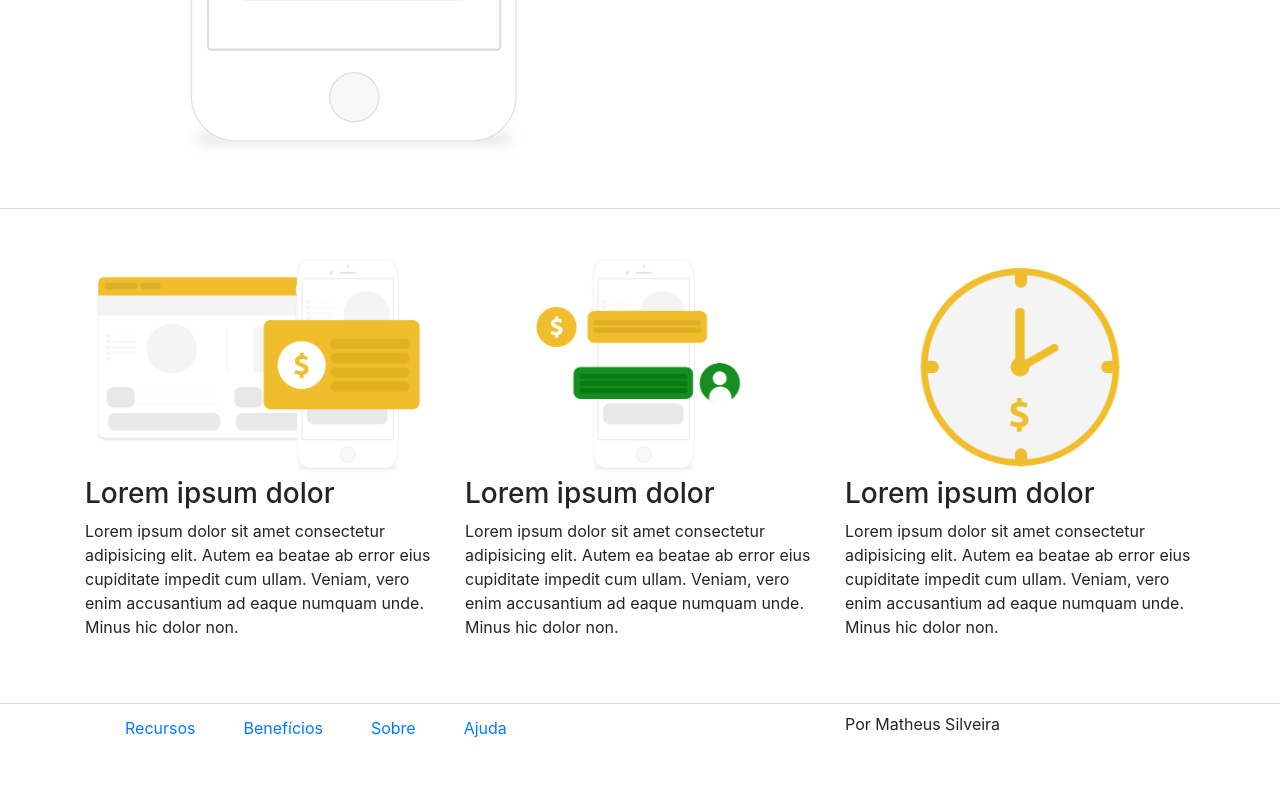
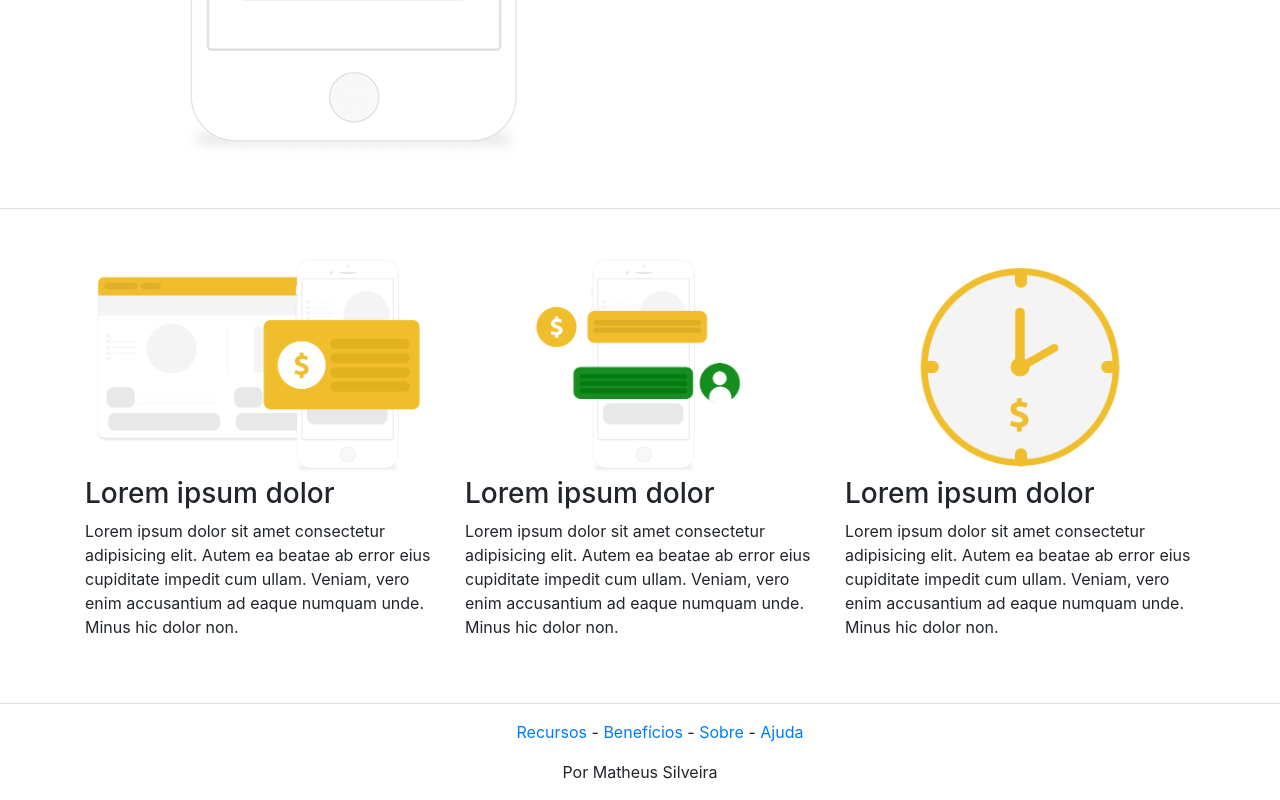
Before and after one commit to matheusilveiraw/finanns, a plain HTML site: page index.html in a window 1280 px wide. Shown: the part 1628-2428 px from the top of the page. Before the commit the page ends 2380 px from the top, so only its background shows below. Drawn offline with nearby package versions, Linux system fonts and the light colour scheme.

Commit message:
Add files via upload

```diff
--- a/index.html
+++ b/index.html
@@ -154,24 +154,22 @@
         <!-- somente footer -->
         <div class="container">
             <div class="row">
-                <div class="col-sm-12 m-sm-auto col-md-8 mt-2 mb-2">
-                    <ul id="footer-list">
-                        <li class="mr-sm-3 mr-md-5 ">
-                            <a href="">Recursos</a>
+                <div class="col mt-3 foot">
+                    <ul>
+                        <li>
+                            <a href="">Recursos</a> -
                         </li>
-                        <li class="mr-sm-3  mr-md-5">
-                            <a href="">Benefícios</a>
+                        <li>
+                            <a href="">Benefícios</a> -
                         </li>
-                        <li class="mr-sm-3  mr-md-5">
-                            <a href="">Sobre</a>
+                        <li>
+                            <a href="">Sobre</a> -
                         </li>
-                        <li class="mr-sm-3  mr-md-5">
+                        <li>
                             <a href="">Ajuda</a>
                         </li>
                     </ul>
-                </div>
-                <div class="col-sm-6 m-sm-auto col-md-4 mt-md-2">
-                    <p id="signature">Por Matheus Silveira</p>
+                    <p>Por Matheus Silveira</p>
                 </div>
             </div>
         </div>
--- a/style.css
+++ b/style.css
@@ -7,19 +7,14 @@ header, #first-section {
     border-bottom: 1px solid gainsboro;
 }
 
+footer .foot{
+    text-align: center;
+}
+
+footer ul li{
+    display: inline;
+}
+
 li {
     list-style-type: none;
-    float: left;
 }
-
-@media (max-width: 575px) {
-    #footer-list li {
-        margin-right: 8px;
-    }
-
-    #signature {
-        text-align: center;
-    }
-
-
-}
```
